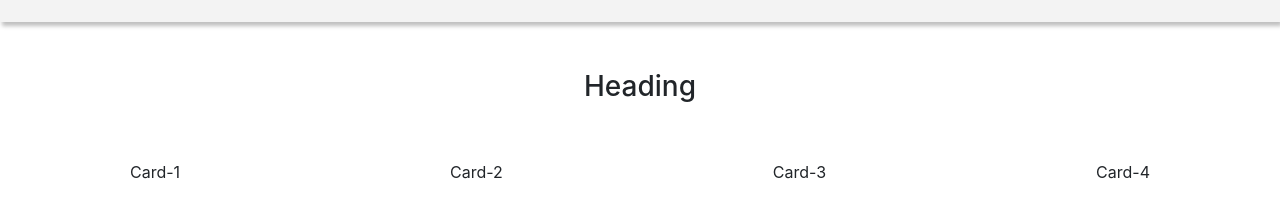
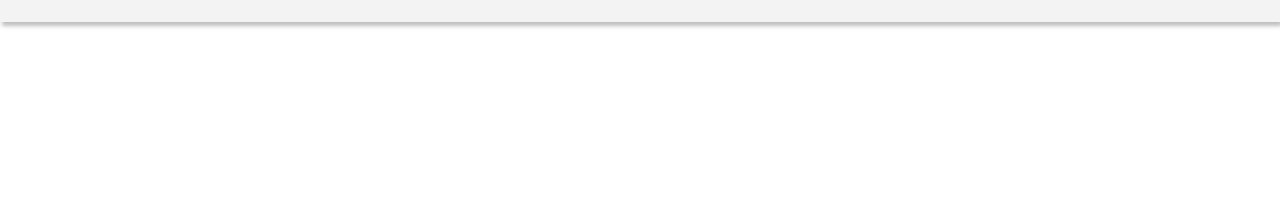
Before and after one commit to Ujjwal-Gupta-web/transport-aggregator, a React (Create React App) app in the folder frontend/: page / in a window 1280 px wide. Shown: the part 446-664 px from the top of the page. Built offline with nearby package versions, Linux system fonts and the light colour scheme; the HTML template or start-up script is replaced by a standard one.

Commit message:
made some changes

```diff
--- a/frontend/src/pages/Home.js
+++ b/frontend/src/pages/Home.js
@@ -18,8 +18,8 @@ const Home = () => {
               <hr />
 
               <div className="d-flex justify-content-start">
-                <button className='btn border border-dark fw-bold' style={{ background: "#2fb8ff42" }}>For Biz</button>
-                <button className='btn border border-dark fw-bold mx-2' style={{ background: "#2fb8ff42" }}>For Transproters</button>
+                <a  href="/biz/login"className='btn border border-dark fw-bold' style={{ background: "#2fb8ff42" }}>For Biz</a>
+                <a href="/transporter/login" className='btn border border-dark fw-bold mx-2' style={{ background: "#2fb8ff42" }}>For Transproters</a>
               </div>
 
             </div>
@@ -31,15 +31,7 @@ const Home = () => {
         </div>
 
 
-        <div className='container my-5'>
-        <h3 className='text-center'>Heading</h3>
-        <div className="container p-5 flex-wrap-reverse d-flex align-items-center justify-content-between">
-        <div>Card-1</div>
-        <div>Card-2</div>
-        <div>Card-3</div>
-        <div>Card-4</div>
-        </div>
-        </div>
+
 
       </>
 
```
